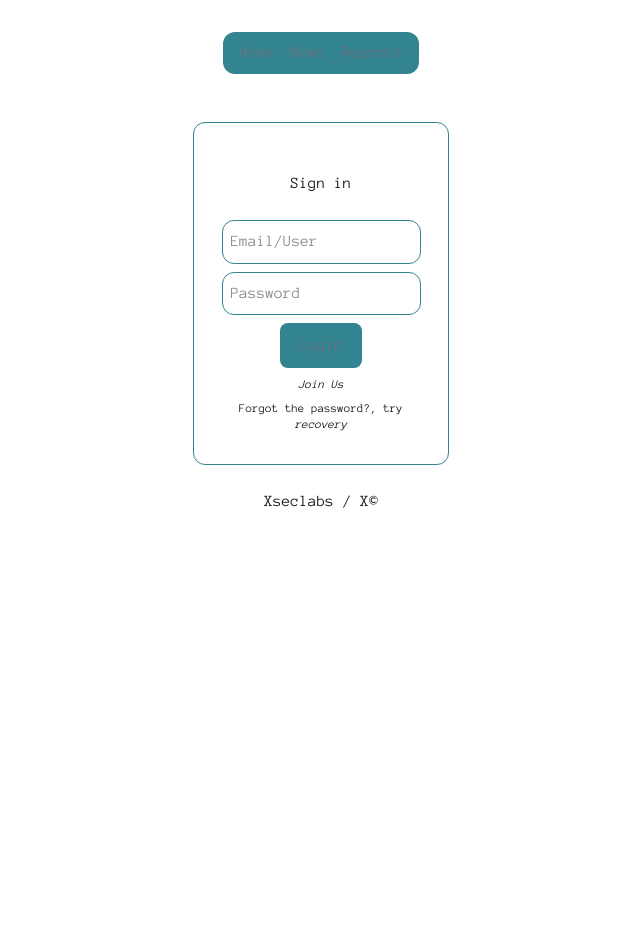
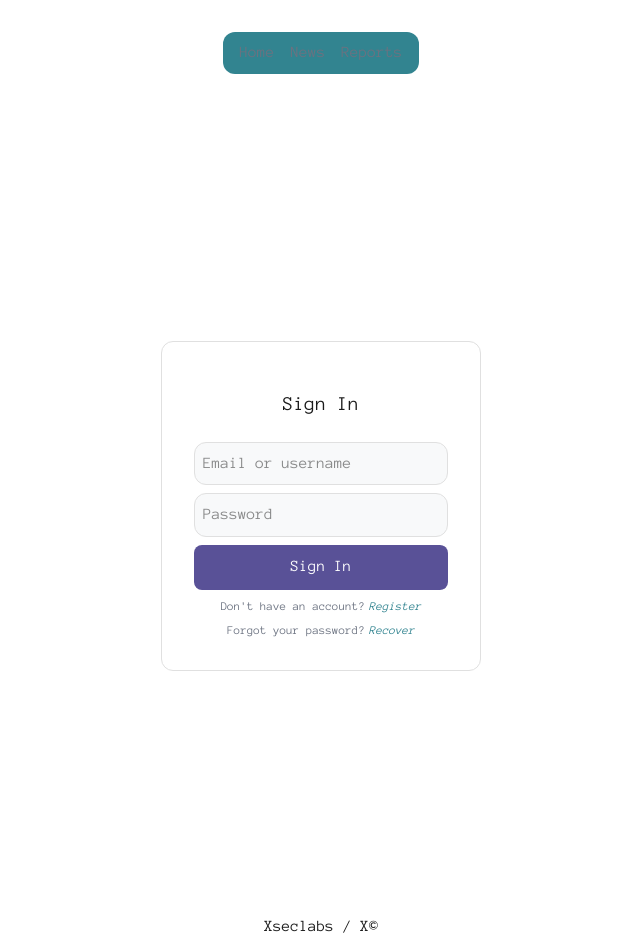
Before and after one commit to xscriptorcode/xseclabs, a Next.js app in the folder xseclabs/: page /login in a window 1280 px wide. Shown: the whole page, without its empty margins (319-959 px from the left). Before the commit the page ends 800 px from the top, so only its background shows below. Built offline with nearby package versions, Linux system fonts and the light colour scheme; no server answers.

Commit message:
modularization login and register components

```diff
--- a/xseclabs/src/app/components/login/login.tsx
+++ b/xseclabs/src/app/components/login/login.tsx
@@ -1,9 +1,15 @@
-'use client'
-import { useState } from "react"
+'use client';
+
+import React, { useState } from 'react';
 import { supabase } from "../../../../lib/supabaseClient";
-import { useRouter } from "next/router";
+import { useRouter } from "next/navigation";
+import FormContainer from '../ui/FormContainer';
+import FormInput from '../ui/FormInput';
+import FormButton from '../ui/FormButton';
+import ErrorMessage from '../ui/ErrorMessage';
+import FormLink from '../ui/FormLink';
 
-export default function Login () {
+export default function Login() {
     const [emailOrUsername, setEmailOrUsername] = useState("");
     const [password, setPassword] = useState("");
     const [loading, setLoading] = useState(false);
@@ -18,106 +24,121 @@ export default function Login () {
         try {
             let loginData;
 
-            //check if input is email or username
+            // Check if input is email or username
+            const isEmail = emailOrUsername.includes('@');
 
-            const isEmail = emailOrUsername.includes ('@');
-            if (isEmail){
+            if (isEmail) {
+                // Login with email
                 loginData = await supabase.auth.signInWithPassword({
                     email: emailOrUsername,
                     password: password,
                 });
-            } else{
-                // login with username
-                const { data: profileData, error: profileError} = await supabase
+            } else {
+                // Login with username - first get the user data from user_profiles
+                const { data: profileData, error: profileError } = await supabase
                     .from('user_profiles')
                     .select('id_uuid, full_name')
-                .eq ('username', emailOrUsername)
+                    .eq('username', emailOrUsername)
                     .single();
 
-                if (profileError || !profileData){
-                    setError('User not found, please verify or register...');
+                if (profileError || !profileData) {
+                    setError('Non-existent user, please check.');
                     setLoading(false);
                     return;
                 }
 
-                const { data: userData, error: userError} = await supabase
+                // Get the email from users table
+                const { data: userData, error: userError } = await supabase
                     .from('users')
                     .select('email')
                     .eq('id_uuid', profileData.id_uuid)
                     .single();
 
                 if (userError || !userData) {
-                    setError('Error finding data');
+                    setError('Error getting user data');
                     setLoading(false);
                     return;
                 }
 
-                //try to login with the found email
+                // Now try to login with the found email
                 loginData = await supabase.auth.signInWithPassword({
                     email: userData.email,
                     password: password,
                 });
-
             }
 
-            const {data, error} = loginData;
+            const { data, error } = loginData;
 
             if (error) {
-                if (error.message.includes('Invalid login credentials')){
-                    setError('Invalid credentials. Please verify your email/user and password.')
+                if (error.message.includes('Invalid login credentials')) {
+                    setError('Credenciales incorrectas. Verifica tu email/usuario y contraseña.');
                 } else {
-                    setError('Error logging: ' + error.message);
+                    setError('Error al iniciar sesión: ' + error.message);
                 }
             } else {
-                // update last_login in user_profiles
-                if(data.user){
+                // Update last_login in user_profiles
+                if (data.user) {
                     await supabase
                         .from('user_profiles')
                         .update({
                             last_login: new Date().toISOString(),
                             updated_at: new Date().toISOString()
                         })
-                    .eq('id_uiid', data.user.id);
+                        .eq('id_uuid', data.user.id);
                 }
 
+                // Redirect to dashboard with user info
                 router.push('/dashboard');
             }
         } catch (err) {
-            setError('Unexpected error')
+            setError('Unexpected error');
         } finally {
             setLoading(false);
         }
     };
 
     return (
-        <div className="flex flex-col items-center m-4">
-            <div className="flex flex-col gap-2 justify-center text-center items-center border border-(--color-primary) p-8 rounded-xl w-64">
-                <h2> Sign in</h2>
-                    <input
+        <FormContainer title="Sign In">
+            <ErrorMessage message={error} />
+
+            <form onSubmit={handleLogin} className="flex flex-col gap-2 w-full">
+                <FormInput
                     type="text"
-                    placeholder="Email/User"
+                    placeholder="Email or username"
                     value={emailOrUsername}
                     onChange={(e) => setEmailOrUsername(e.target.value)}
-                    className="border border border-(--color-primary) p-2 rounded-xl"
                     required
                 />
-                    <input
+
+                <FormInput
                     type="password"
                     placeholder="Password"
                     value={password}
                     onChange={(e) => setPassword(e.target.value)}
-                    className="border border border-(--color-primary) p-2 rounded-xl"
                     required
                 />
-                    <button
+
+                <FormButton
                     type="submit"
                     disabled={loading}
-                        className="text-(--color-primary) px-2 py-2 rounded hover:bg-(--color-primary) hover:text-(--color-text-secondary) border border-(--color-primary) p-4 rounded">
-                        {loading ? 'Logging in...' : 'Login'}
-                    </button>
-                    <p className="text-xs"><a className="hover:text-yellow-500" href="/register"><strong><em>Join Us</em></strong></a></p>
-                    <p className="text-xs">Forgot the password?, try <a className="hover:text-yellow-500" href="#"><strong><em>recovery</em></strong></a></p>
-            </div>
-        </div>
-    )
+                    loading={loading}
+                    loadingText="Signing in..."
+                >
+                    Sign In
+                </FormButton>
+            </form>
+
+            <FormLink
+                text="Don't have an account?"
+                linkText="Register"
+                href="/register"
+            />
+
+            <FormLink
+                text="Forgot your password?"
+                linkText="Recover"
+                href="#"
+            />
+        </FormContainer>
+    );
 }
--- a/xseclabs/src/app/components/register/register.tsx
+++ b/xseclabs/src/app/components/register/register.tsx
@@ -1,48 +1,54 @@
-'use client'
-import { useState } from "react"
-import { supabase } from "../../../../lib/supabaseClient"
-import { useRouter } from "next/navigation"
+'use client';
 
-export default function Register () {
-    const [email, setEmail] = useState("");
-    const [password, setPassword] = useState("");
-    const [confirmPassword, setConfirmPassword] = useState("");
-    const [fullName, setFullName] = useState("");
-    const [username, setUsername] = useState("");
+import React, { useState } from 'react';
+import { useRouter } from 'next/navigation';
+import { supabase } from '../../../../lib/supabaseClient';
+import FormContainer from '../ui/FormContainer';
+import FormInput from '../ui/FormInput';
+import FormButton from '../ui/FormButton';
+import ErrorMessage from '../ui/ErrorMessage';
+import SuccessMessage from '../ui/SuccessMessage';
+import FormLink from '../ui/FormLink';
+
+export default function Register() {
+    const [fullName, setFullName] = useState('');
+    const [username, setUsername] = useState('');
+    const [email, setEmail] = useState('');
+    const [password, setPassword] = useState('');
+    const [confirmPassword, setConfirmPassword] = useState('');
+    const [error, setError] = useState('');
+    const [success, setSuccess] = useState('');
     const [loading, setLoading] = useState(false);
-    const [error, setError] = useState("");
-    const [success, setSuccess] = useState("");
     const router = useRouter();
 
-    const handleRegister = async (e: React.FormEvent) => {
+    const handleSubmit = async (e: React.FormEvent) => {
         e.preventDefault();
+        setError('');
+        setSuccess('');
         setLoading(true);
-        setError("");
-        setSuccess("");
 
-        // Validate passwords match
         if (password !== confirmPassword) {
-            setError("Passwords do not match");
+            setError('Passwords do not match');
             setLoading(false);
             return;
         }
 
         // Validate password length
         if (password.length < 6) {
-            setError("Password must be at least 6 characters long");
+            setError('Password must be at least 6 characters long');
             setLoading(false);
             return;
         }
 
         // Validate required fields
         if (!fullName.trim()) {
-            setError("Full name is required");
+            setError('Full name is required');
             setLoading(false);
             return;
         }
 
         if (!username.trim()) {
-            setError("Username is required");
+            setError('Username is required');
             setLoading(false);
             return;
         }
@@ -77,11 +83,11 @@ export default function Register () {
                 }
             }
 
-            setSuccess("Registration successful! Please check your email to confirm your account.");
+            setSuccess('Registration successful! Please check your email to confirm your account.');
             // Redirect to login page after a delay
             setTimeout(() => {
-                router.push('/login');
-            }, 3000);
+                router.push('/profile');
+            }, 2000);
 
         } catch (err) {
             setError('An unexpected error occurred');
@@ -91,155 +97,68 @@ export default function Register () {
     };
 
     return (
-        <div className="min-h-screen flex flex-col items-center justify-center p-4">
-            <div
-                className="flex flex-col gap-2 justify-center text-center items-center p-8 rounded-xl w-80 max-w-md"
-                style={{
-                    backgroundColor: 'var(--color-surface)',
-                    border: '1px solid var(--color-border)',
-                    color: 'var(--color-text)'
-                }}
-            >
-                <h2
-                    className="text-xl font-bold mb-4"
-                    style={{ color: 'var(--color-text)' }}
-                >
-                    Register
-                </h2>
+        <FormContainer title="Register">
+            <ErrorMessage message={error} />
+            <SuccessMessage message={success} />
 
-                {error && (
-                    <div
-                        className="text-sm mb-2 text-center p-2 rounded"
-                        style={{
-                            color: 'var(--color-error)',
-                            backgroundColor: 'var(--color-error-bg)'
-                        }}
-                    >
-                        {error}
-                    </div>
-                )}
-
-                {success && (
-                    <div
-                        className="text-sm mb-2 text-center p-2 rounded"
-                        style={{
-                            color: 'var(--color-success)',
-                            backgroundColor: 'var(--color-priority-low-bg)'
-                        }}
-                    >
-                        {success}
-                    </div>
-                )}
-
-                <form onSubmit={handleRegister} className="flex flex-col gap-2 w-full">
-                    <input
+            <form onSubmit={handleSubmit} className="space-y-4">
+                <FormInput
                     type="text"
-                        placeholder="Full name"
+                    placeholder="Full Name"
                     value={fullName}
                     onChange={(e) => setFullName(e.target.value)}
-                        className="p-2 rounded-xl"
-                        style={{
-                            backgroundColor: 'var(--color-background)',
-                            border: '1px solid var(--color-border)',
-                            color: 'var(--color-text)'
-                        }}
                     required
                 />
-                    <input
+
+                <FormInput
                     type="text"
                     placeholder="Username"
                     value={username}
                     onChange={(e) => setUsername(e.target.value)}
-                        className="p-2 rounded-xl"
-                        style={{
-                            backgroundColor: 'var(--color-background)',
-                            border: '1px solid var(--color-border)',
-                            color: 'var(--color-text)'
-                        }}
                     required
                 />
-                    <input
+
+                <FormInput
                     type="email"
                     placeholder="Email"
                     value={email}
                     onChange={(e) => setEmail(e.target.value)}
-                        className="p-2 rounded-xl"
-                        style={{
-                            backgroundColor: 'var(--color-background)',
-                            border: '1px solid var(--color-border)',
-                            color: 'var(--color-text)'
-                        }}
                     required
                 />
-                    <input
+
+                <FormInput
                     type="password"
                     placeholder="Password"
                     value={password}
                     onChange={(e) => setPassword(e.target.value)}
-                        className="p-2 rounded-xl"
-                        style={{
-                            backgroundColor: 'var(--color-background)',
-                            border: '1px solid var(--color-border)',
-                            color: 'var(--color-text)'
-                        }}
                     required
                     minLength={6}
                 />
-                    <input
+
+                <FormInput
                     type="password"
-                        placeholder="Confirm password"
+                    placeholder="Confirm Password"
                     value={confirmPassword}
                     onChange={(e) => setConfirmPassword(e.target.value)}
-                        className="p-2 rounded-xl"
-                        style={{
-                            backgroundColor: 'var(--color-background)',
-                            border: '1px solid var(--color-border)',
-                            color: 'var(--color-text)'
-                        }}
                     required
                     minLength={6}
                 />
-                    <button
+
+                <FormButton
                     type="submit"
                     disabled={loading}
-                        className="px-2 py-2 rounded hover:opacity-90 disabled:opacity-50 p-4 transition-opacity"
-                        style={{
-                            backgroundColor: loading ? 'var(--color-muted)' : 'var(--color-muted)',
-                            color: 'white',
-                            border: 'none'
-                        }}
+                    loading={loading}
+                    loadingText="Registering..."
                 >
-                        {loading ? 'Registering...' : 'Register'}
-                    </button>
+                    Register
+                </FormButton>
             </form>
 
-                <p
-                    className="text-xs"
-                    style={{ color: 'var(--color-text-secondary)' }}
-                >
-                    Already have an account?
-                    <a
-                        className="hover:opacity-80 ml-1"
+            <FormLink
+                text="Already have an account?"
+                linkText="Login here"
                 href="/login"
-                        style={{ color: 'var(--color-primary)' }}
-                    >
-                        <strong><em>Sign in</em></strong>
-                    </a>
-                </p>
-                <p
-                    className="text-xs"
-                    style={{ color: 'var(--color-text-secondary)' }}
-                >
-                    Forgot your password?
-                    <a
-                        className="hover:opacity-80 ml-1"
-                        href="#"
-                        style={{ color: 'var(--color-primary)' }}
-                    >
-                        <strong><em>Recover</em></strong>
-                    </a>
-                </p>
-            </div>
-        </div>
-    )
+            />
+        </FormContainer>
+    );
 }
--- /dev/null
+++ b/xseclabs/src/app/components/ui/ErrorMessage.tsx
@@ -0,0 +1,21 @@
+import React from 'react';
+
+interface ErrorMessageProps {
+    message: string;
+}
+
+export default function ErrorMessage({ message }: ErrorMessageProps) {
+    if (!message) return null;
+
+    return (
+        <div
+            className="text-sm mb-2 text-center p-2 rounded"
+            style={{
+                color: 'var(--color-error)',
+                backgroundColor: 'var(--color-error-bg)'
+            }}
+        >
+            {message}
+        </div>
+    );
+}
--- /dev/null
+++ b/xseclabs/src/app/components/ui/FormButton.tsx
@@ -0,0 +1,32 @@
+import React from 'react';
+
+interface FormButtonProps {
+    type: 'submit' | 'button';
+    disabled?: boolean;
+    loading?: boolean;
+    children: React.ReactNode;
+    loadingText?: string;
+}
+
+export default function FormButton({
+    type,
+    disabled = false,
+    loading = false,
+    children,
+    loadingText
+}: FormButtonProps) {
+    return (
+        <button
+            type={type}
+            disabled={disabled || loading}
+            className="px-2 py-2 rounded hover:opacity-90 disabled:opacity-50 p-4 transition-opacity"
+            style={{
+                backgroundColor: (disabled || loading) ? 'var(--color-muted)' : 'var(--color-muted)',
+                color: 'white',
+                border: 'none'
+            }}
+        >
+            {loading && loadingText ? loadingText : children}
+        </button>
+    );
+}
--- /dev/null
+++ b/xseclabs/src/app/components/ui/FormContainer.tsx
@@ -0,0 +1,29 @@
+import React from 'react';
+
+interface FormContainerProps {
+    children: React.ReactNode;
+    title: string;
+}
+
+export default function FormContainer({ children, title }: FormContainerProps) {
+    return (
+        <div className="min-h-screen flex flex-col items-center justify-center p-4">
+            <div
+                className="flex flex-col gap-2 justify-center text-center items-center p-8 rounded-xl w-80 max-w-md"
+                style={{
+                    backgroundColor: 'var(--color-surface)',
+                    border: '1px solid var(--color-border)',
+                    color: 'var(--color-text)'
+                }}
+            >
+                <h2
+                    className="text-xl font-bold mb-4"
+                    style={{ color: 'var(--color-text)' }}
+                >
+                    {title}
+                </h2>
+                {children}
+            </div>
+        </div>
+    );
+}
--- /dev/null
+++ b/xseclabs/src/app/components/ui/FormInput.tsx
@@ -0,0 +1,36 @@
+import React from 'react';
+
+interface FormInputProps {
+    type: string;
+    placeholder: string;
+    value: string;
+    onChange: (e: React.ChangeEvent<HTMLInputElement>) => void;
+    required?: boolean;
+    minLength?: number;
+}
+
+export default function FormInput({
+    type,
+    placeholder,
+    value,
+    onChange,
+    required = false,
+    minLength
+}: FormInputProps) {
+    return (
+        <input
+            type={type}
+            placeholder={placeholder}
+            value={value}
+            onChange={onChange}
+            className="p-2 rounded-xl"
+            style={{
+                backgroundColor: 'var(--color-background)',
+                border: '1px solid var(--color-border)',
+                color: 'var(--color-text)'
+            }}
+            required={required}
+            minLength={minLength}
+        />
+    );
+}
--- /dev/null
+++ b/xseclabs/src/app/components/ui/FormLink.tsx
@@ -0,0 +1,25 @@
+import React from 'react';
+
+interface FormLinkProps {
+    text: string;
+    linkText: string;
+    href: string;
+}
+
+export default function FormLink({ text, linkText, href }: FormLinkProps) {
+    return (
+        <p
+            className="text-xs"
+            style={{ color: 'var(--color-text-secondary)' }}
+        >
+            {text}
+            <a
+                className="hover:opacity-80 ml-1"
+                href={href}
+                style={{ color: 'var(--color-primary)' }}
+            >
+                <strong><em>{linkText}</em></strong>
+            </a>
+        </p>
+    );
+}
--- /dev/null
+++ b/xseclabs/src/app/components/ui/SuccessMessage.tsx
@@ -0,0 +1,21 @@
+import React from 'react';
+
+interface SuccessMessageProps {
+    message: string;
+}
+
+export default function SuccessMessage({ message }: SuccessMessageProps) {
+    if (!message) return null;
+
+    return (
+        <div
+            className="text-sm mb-2 text-center p-2 rounded"
+            style={{
+                color: 'var(--color-success)',
+                backgroundColor: 'var(--color-priority-low-bg)'
+            }}
+        >
+            {message}
+        </div>
+    );
+}
```
Lines whose indentation alone changed are shown as unchanged.
